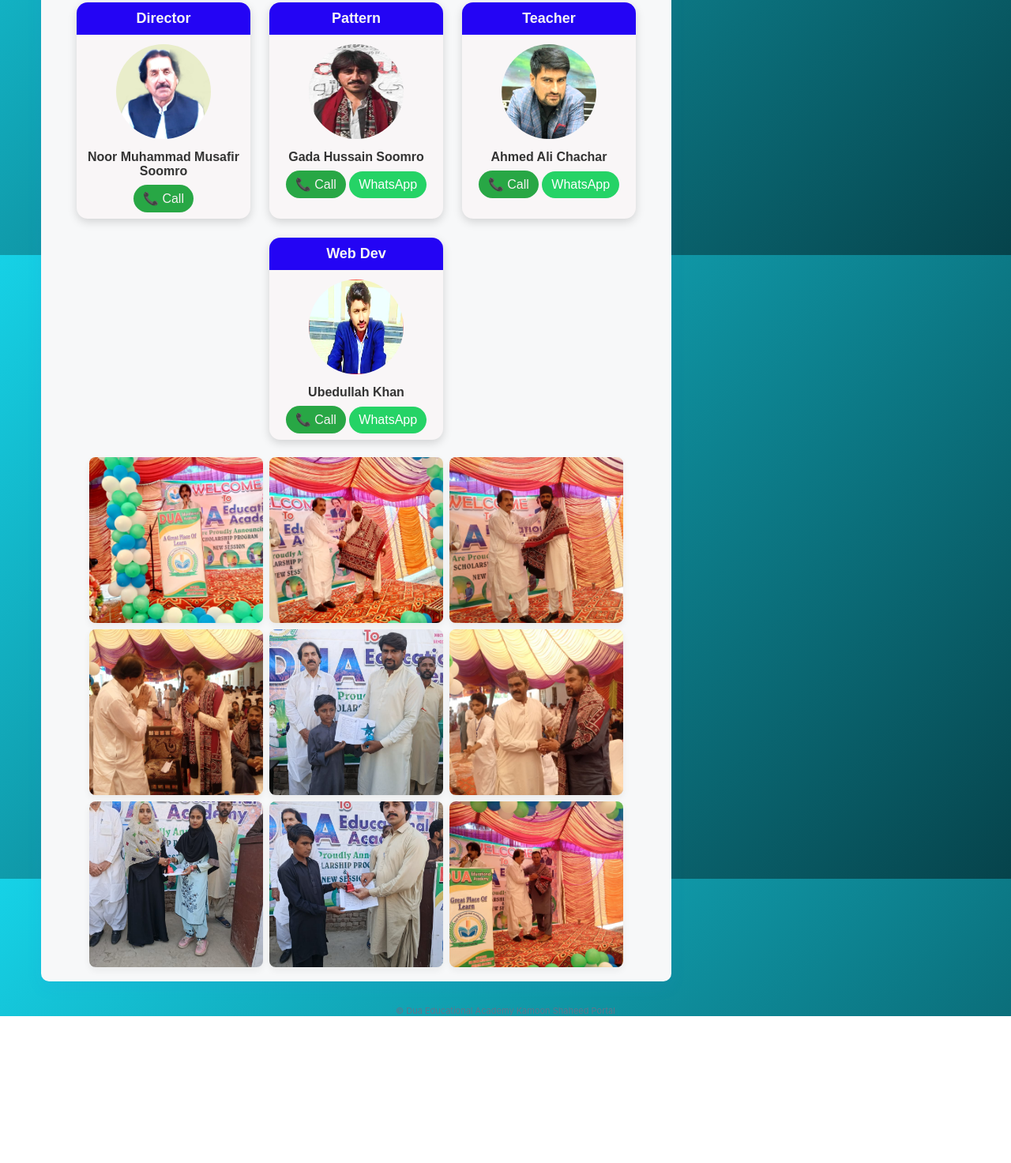
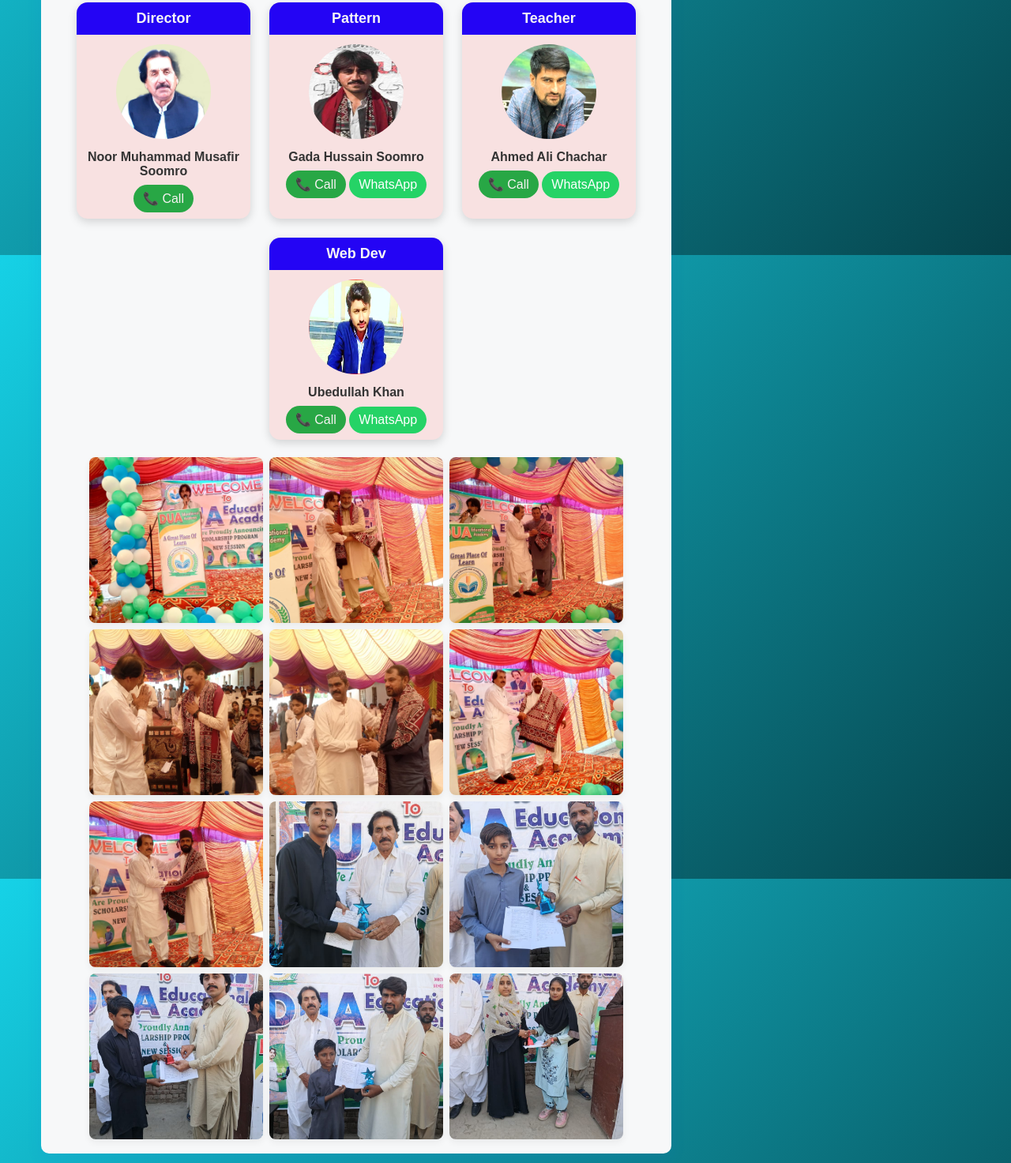
Before and after one commit to ubedullahkhan225-bo/duaacademykamoonshaheed, a plain HTML site: page index.html in a window 1280 px wide. Shown: the part 487-1960 px from the top of the page at 79% size. Before the commit the page ends 1774 px from the top, so only its background shows below. Drawn offline with Linux system fonts and the light colour scheme.

Commit message:
Update index.html

```diff
--- a/index.html
+++ b/index.html
@@ -14,7 +14,7 @@
       --muted:#1368df35;
       --radius:10px;
       --max:auto;
-      --shadow: 0 8px 20px rgba(50, 109, 247, 0.08);
+      --shadow: 0 8px 20px rgba(16, 84, 244, 0.08);
       font-family: Inter, system-ui, Arial, sans-serif;
     }
     *{box-sizing:border-box}
@@ -71,15 +71,15 @@
     .sign-img{width:140px;opacity:0.9}
     .stamp-img{width:120px;opacity:0.9}
     .sign-text{text-align:center;font-size:14px;margin-top:5px;font-weight:600}
-    @media print{ body{ background:white; } .slip-wrapper{ box-shadow:none; } }
-    .small-card { width: 220px; background: #f9f6f7; border-radius: 14px; overflow: hidden; text-align: center; box-shadow: 0 4px 12px rgba(0,0,0,0.15); margin: 12px; font-family: sans-serif; }
+    @media print{ body{ background:rgb(218, 34, 34); } .slip-wrapper{ box-shadow:none; } }
+    .small-card { width: 220px; background: #f8e1e1; border-radius: 14px; overflow: hidden; text-align: center; box-shadow: 0 4px 12px rgba(0,0,0,0.15); margin: 12px; font-family: sans-serif; }
     .small-card .card-header { background: #2404f4; color: #f7f6f6; padding: 10px; font-size: 18px; font-weight: 800; }
     .small-card .name { font-weight: 800; margin-top: 10px; color: #333; }
     .call-btn { background: #28a745; color:rgb(246, 242, 242); text-decoration:none; display:inline-block; padding:8px 12px; border-radius:25px; }
     .wa-btn { background: #25D366; color:white; text-decoration:none; display:inline-block; padding:8px 12px; border-radius:25px; }
     /* Modal styles */
     .modal-backdrop{ position:fixed; inset:0; background:rgba(2,6,23,0.6); display:none; align-items:center; justify-content:center; z-index:9998; }
-    .modal{ width:420px; max-width:95%; background:white; border-radius:12px; padding:18px; box-shadow:0 10px 30px rgba(2,6,23,0.3) }
+    .modal{ width:420px; max-width:95%; background:rgb(228, 197, 197); border-radius:12px; padding:18px; box-shadow:0 10px 30px rgba(2,6,23,0.3) }
     .modal h3{ margin-top:0 }
     .demo-steps{ display:flex; gap:8px; margin-top:12px }
     .badge{ display:inline-block; padding:6px 8px; border-radius:8px; background:#eef2ff; color:#4338ca; font-weight:700 }
@@ -98,8 +98,8 @@
     <div class="brand">
       <img id="siteLogo" src="logo dua Academy kamoon shaheed.PNG" alt="Logo" onerror="this.style.display='none'">
       <div>
-        <h1>DUA</h1>
-        <div class="small" style="color:rgba(255,255,255,0.9)"></div>
+        <h1></h1>
+        <div class="small" style="color:rgba(48, 15, 216, 0.9)"></div>
       </div>
     </div>
     <nav>
@@ -160,14 +160,19 @@
       <div class="teacher-gallery" aria-hidden="false">
         <img src="sir gada.PNG" alt="Sir Gada" onerror="this.style.display='none'">
         <img src="p6.jpg" alt="Ahmed" onerror="this.style.display='none'">
+        <img src="p2.jpg" alt="Ubedullah Khan" onerror="this.style.display='none'">
+        <img src="p13.jpg" alt="Ubedullah Khan" onerror="this.style.display='none'">
+        <img src="p15.jpg" alt="Sir Niaz" onerror="this.style.display='none'">
+        <img src="p14.jpg" alt="Ubedullah Khan" onerror="this.style.display='none'">
         <img src="p5.jpg" alt="Ubedullah Khan" onerror="this.style.display='none'">
         <img src="p4.jpg" alt="Sir Niaz" onerror="this.style.display='none'">
-        <img src="p15.jpg" alt="Ubedullah Khan" onerror="this.style.display='none'">
+        <img src="p7.jpg" alt="Ubedullah Khan" onerror="this.style.display='none'">
+        <img src="p8.jpg" alt="Ubedullah Khan" onerror="this.style.display='none'">
+        <img src="p12.jpg" alt="Ubedullah Khan" onerror="this.style.display='none'">
         <img src="p10.jpg" alt="Sir Niaz" onerror="this.style.display='none'">
-        <img src="p14.jpg" alt="Ubedullah Khan" onerror="this.style.display='none'">
         <img src="p11.jpg" alt="Sir Niaz" onerror="this.style.display='none'">
-        <img src="p12.jpg" alt="Ubedullah Khan" onerror="this.style.display='none'">
-        <img src="p13.jpg" alt="Sir Niaz" onerror="this.style.display='none'">
+
+
         </div>
       </div>
     </section>
```
